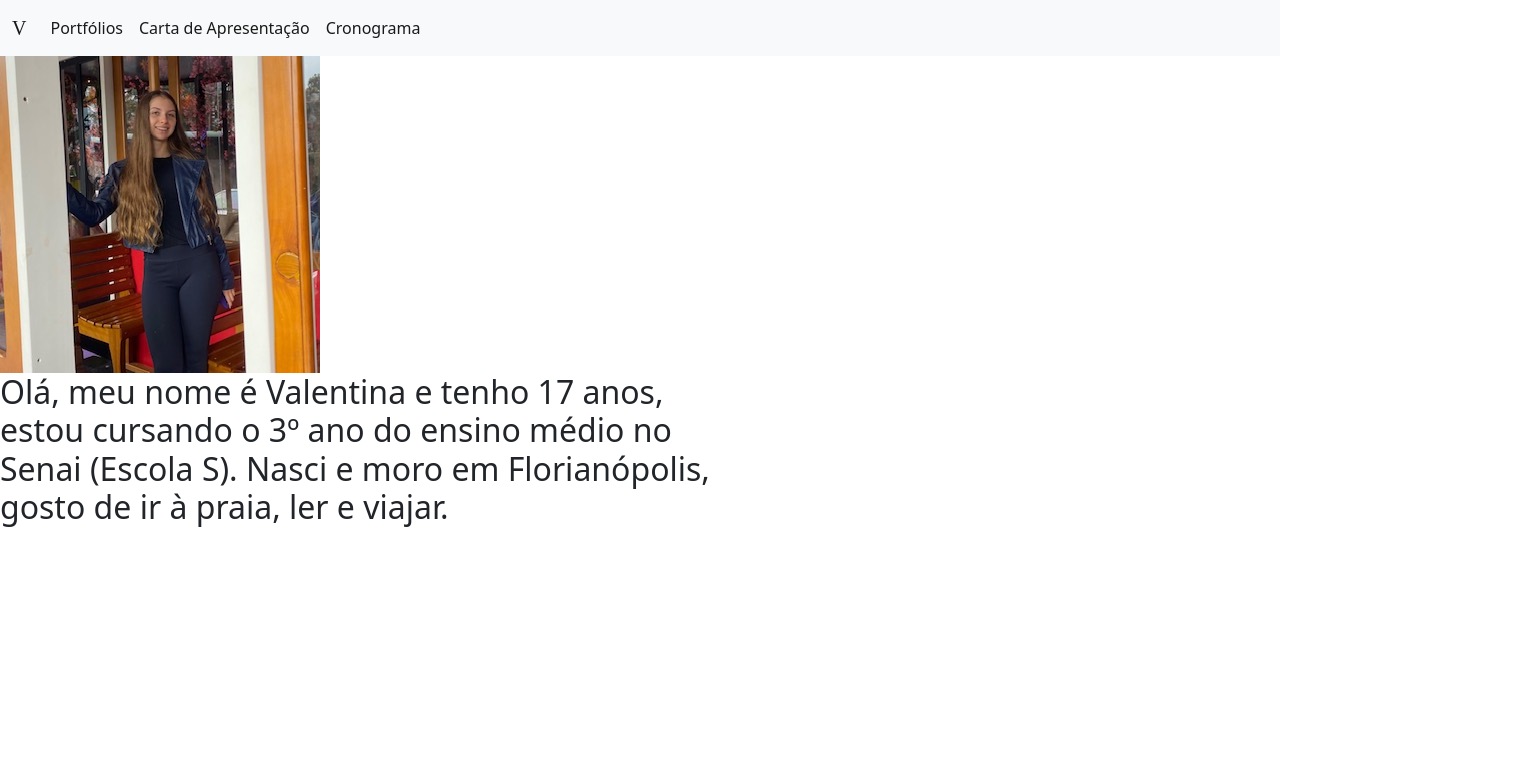
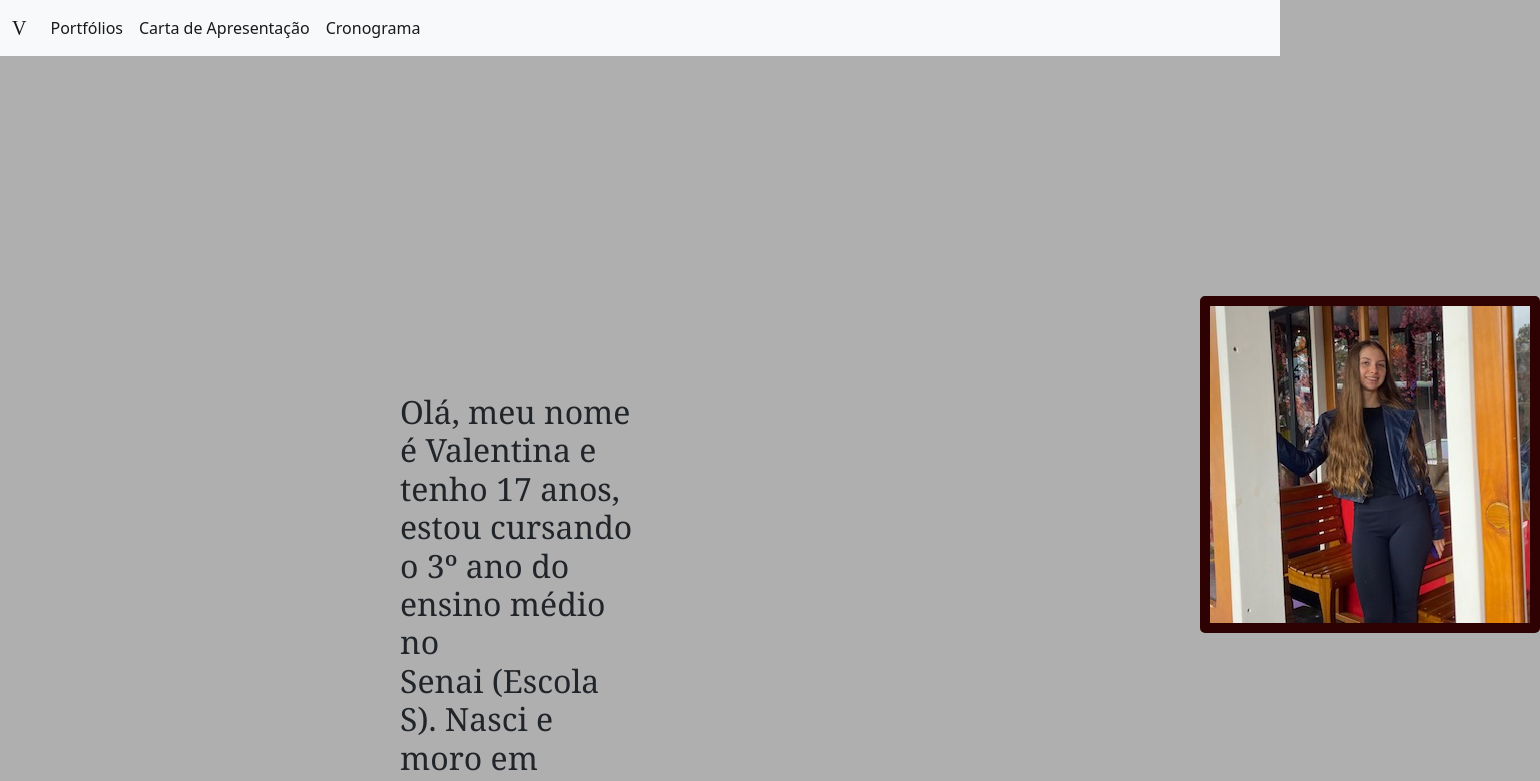
Before and after one commit to valentinakgc/ExerciciosSenai2023, a plain HTML site: page portfólio/cartaApr.html in a window 1280 px wide. Shown: the top 781 px of the page, 1540 px wide, since content can reach past the window. Drawn offline with nearby package versions, Linux system fonts and the light colour scheme.

Commit message:
Update style.css

```diff
--- a/portfólio/style.css
+++ b/portfólio/style.css
@@ -11,3 +11,34 @@
     background-image: url(./img/carta.jpg);
     background-size: cover;
 }
+
+.imgEu {
+    margin-top: 15rem;
+    margin-left: 75rem;
+    border: 10px solid #2e0202;
+    border-radius: 5px;
+}
+
+.font-times {
+    font-family: Georgia, 'Times New Roman', Times, serif;
+  }
+
+  .carta {
+    margin-top: -15rem;
+    margin-left: 25rem;
+    margin-right: 40rem;
+  }
+
+  .cartaApr {
+    background-color: rgb(175, 175, 175);
+  }
+
+  .port1 {
+    margin-top: 10rem;
+    margin-left: 20rem;
+  }
+
+  .port2 {
+    margin-top: -10rem;
+    margin-left: 40rem;
+  }
```
